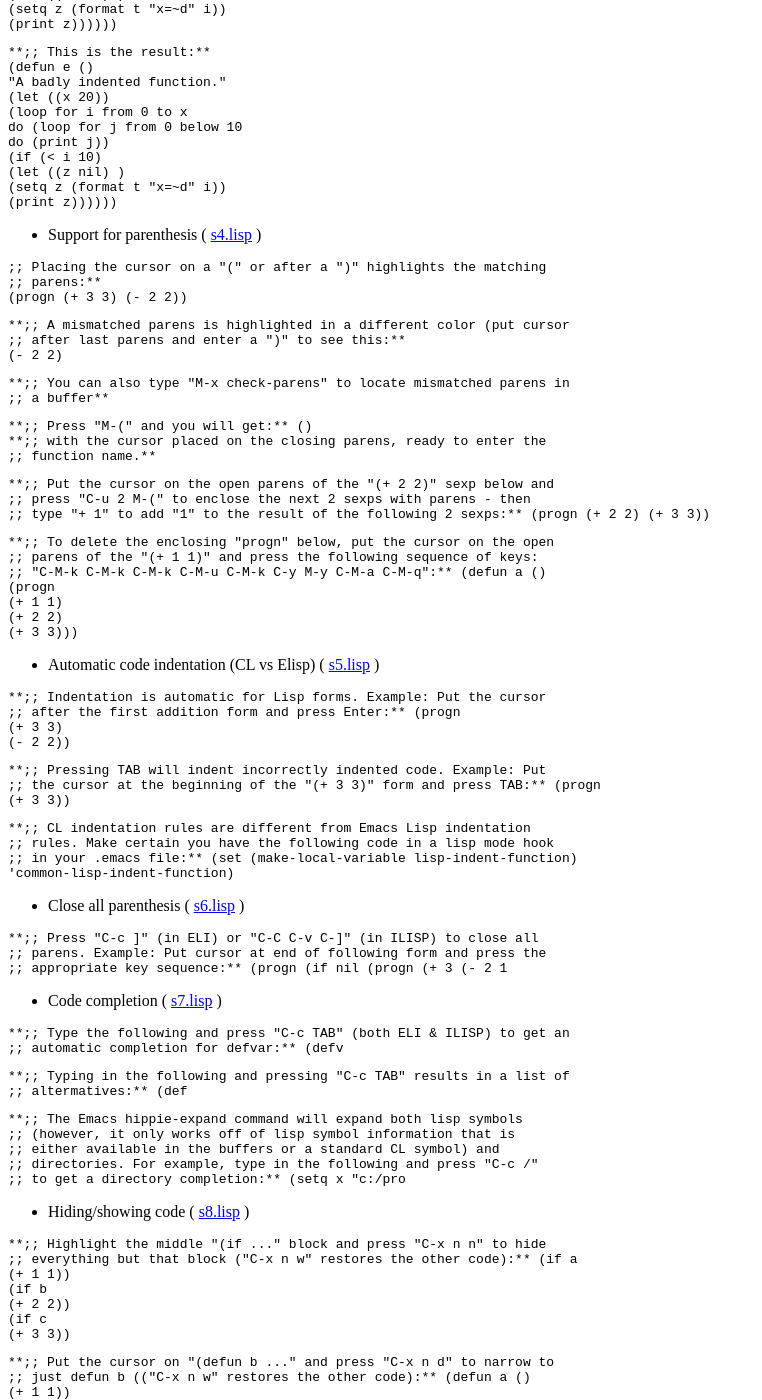
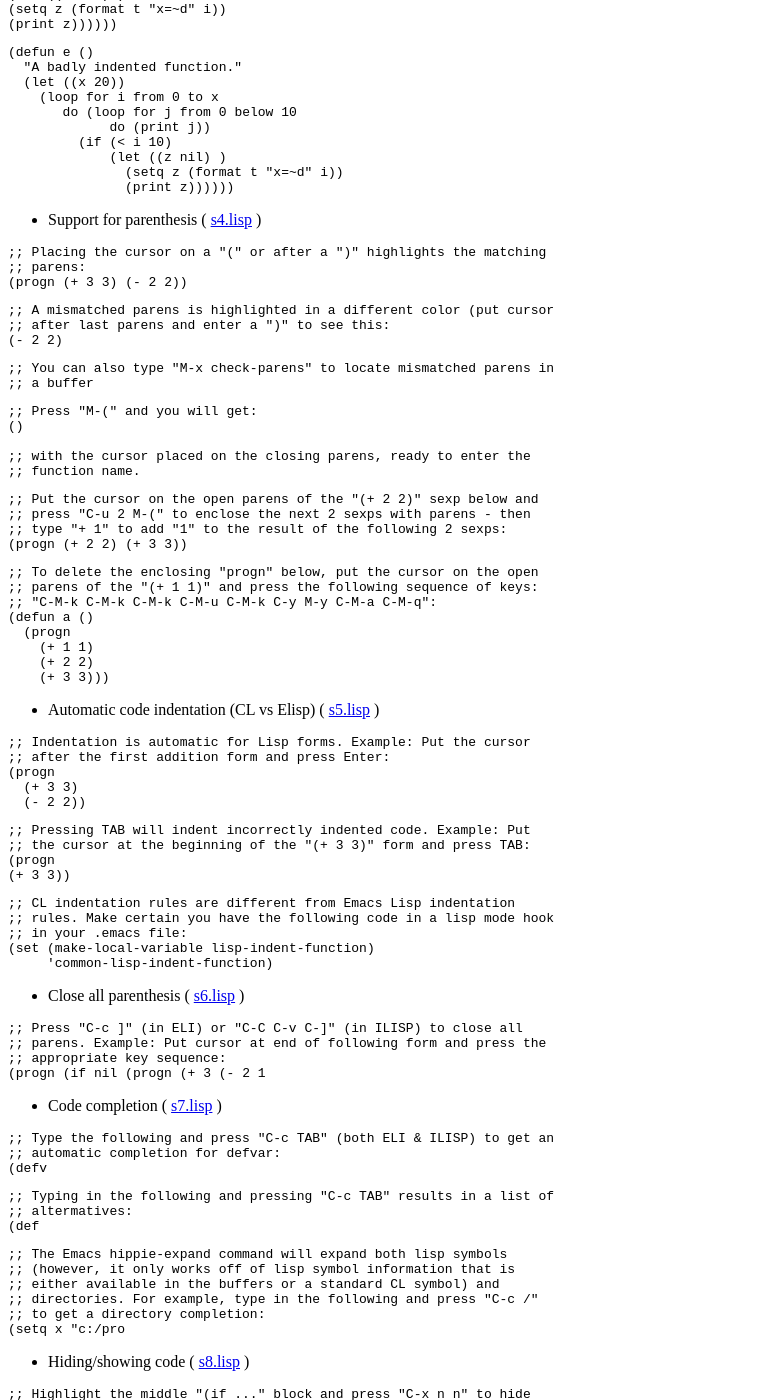
Before and after one commit to LispCookbook/cl-cookbook, a Jekyll site: the page built from emacs-ide.md, in a window 1280 px wide and 1400 px high, scrolled down 3224 px. Shown: the whole window, without its empty margins (0-762 px from the left). Built offline with Jekyll 4.4.1, drawn with Linux system fonts in a browser that asks for light colours; some of the changed text lies outside the part shown.

Commit message:
indentation and formatting of codeblocks

```diff
--- a/emacs-ide.md
+++ b/emacs-ide.md
@@ -160,7 +160,7 @@ This page is meant to provide an introduction to using Emacs as a Lisp IDE. The
 *   Forward/Backward/Up/Down movement and selection by s-expressions ( [s1.lisp](s1.lisp) )
 
 ~~~lisp
-**;; Put the cursor on the open parens of "(defvar.." and press "C-M-f"
+;; Put the cursor on the open parens of "(defvar.." and press "C-M-f"
 ;; and "C-M-b" a few times to see how you move in units of sexps. Put
 ;; the cursor on the second additon in the "(progn" statement and
 ;; press "C-M-t" to swap the first addition sexp and the second
@@ -168,50 +168,50 @@ This page is meant to provide an introduction to using Emacs as a Lisp IDE. The
 ;; press "C-M-@" to highlight the entire sexp. Then press "C-M-u" to
 ;; expand the selection "upwards" to the enclosing "(let". Pressing
 ;; "C-M-d" moves to the next enclosed sexp or (if you are at the
-;; beginning of a line) to the enclosed sexp on the line:**
+;; beginning of a line) to the enclosed sexp on the line:
 
 (defvar a "a variable")
 
 (defun b ()
-"a function"
-(+ 2 2))
+  "a function"
+  (+ 2 2))
 
 (defun c ()
-"another function"
-(let ((x 42))
-(+ x
-(+ 2 2)
-(+ 3 3)
-(+ 4 4))))
+  "another function"
+  (let ((x 42))
+    (+ x
+       (+ 2 2)
+       (+ 3 3)
+       (+ 4 4))))
 
 (progn
-(+ 1 1)
-(+ 2 2)
-(+ 3 3))
+  (+ 1 1)
+  (+ 2 2)
+  (+ 3 3))
 ~~~
 
 *   Deleting s-expressions ( [s2.lisp](s2.lisp) )
 
 ~~~lisp
-**;; Put the cursor on the open parens of "(progn .." and press "C-M-k"
+;; Put the cursor on the open parens of "(progn .." and press "C-M-k"
 ;; to delete it. Then press "C-M-backspace" to delete the sexp before
 ;; the cursor:**
 (defun d ()
-(if t
-(+ 3 3)
-(progn
-(+ 1 1)
-(if t
-(+ 2 2)
-(+ 3 3)))
-(+ 4 4)))
+  (if t
+      (+ 3 3)
+      (progn
+        (+ 1 1)
+        (if t
+            (+ 2 2)
+            (+ 3 3)))
+            (+ 4 4)))
 ~~~
 
 *   Indenting s-expressions ( [s3.lisp](s3.lisp) )
 
 ~~~lisp
-**;; Put the cursor on the open parens of "(defun ..." and press "C-M-q"
-;; to indent the code:**
+;; Put the cursor on the open parens of "(defun ..." and press "C-M-q"
+;; to indent the code:
 (defun e ()
 "A badly indented function."
 (let ((x 20))
@@ -225,163 +225,179 @@ do (print j))
 ~~~
 
 ~~~lisp
-**;; This is the result:**
 (defun e ()
-"A badly indented function."
-(let ((x 20))
-(loop for i from 0 to x
-do (loop for j from 0 below 10
-do (print j))
-(if (< i 10)
-(let ((z nil) )
-(setq z (format t "x=~d" i))
-(print z))))))
+  "A badly indented function."
+  (let ((x 20))
+    (loop for i from 0 to x
+       do (loop for j from 0 below 10
+             do (print j))
+         (if (< i 10)
+             (let ((z nil) )
+               (setq z (format t "x=~d" i))
+               (print z))))))
 ~~~
 
 *   Support for parenthesis ( [s4.lisp](s4.lisp) )
 
-~~~lisp**
+~~~lisp
 ;; Placing the cursor on a "(" or after a ")" highlights the matching
-;; parens:**
+;; parens:
 (progn (+ 3 3) (- 2 2))
 ~~~
 
 ~~~lisp
-**;; A mismatched parens is highlighted in a different color (put cursor
-;; after last parens and enter a ")" to see this:**
+;; A mismatched parens is highlighted in a different color (put cursor
+;; after last parens and enter a ")" to see this:
 (- 2 2)
 ~~~
 
 ~~~lisp
-**;; You can also type "M-x check-parens" to locate mismatched parens in
-;; a buffer**
+;; You can also type "M-x check-parens" to locate mismatched parens in
+;; a buffer
 ~~~
 
 ~~~lisp
-**;; Press "M-(" and you will get:** ()
-**;; with the cursor placed on the closing parens, ready to enter the
-;; function name.**
+;; Press "M-(" and you will get:
+()
+
+;; with the cursor placed on the closing parens, ready to enter the
+;; function name.
 ~~~
 
 ~~~lisp
-**;; Put the cursor on the open parens of the "(+ 2 2)" sexp below and
+;; Put the cursor on the open parens of the "(+ 2 2)" sexp below and
 ;; press "C-u 2 M-(" to enclose the next 2 sexps with parens - then
-;; type "+ 1" to add "1" to the result of the following 2 sexps:** (progn (+ 2 2) (+ 3 3))
+;; type "+ 1" to add "1" to the result of the following 2 sexps:
+(progn (+ 2 2) (+ 3 3))
 ~~~
 
+
 ~~~lisp
-**;; To delete the enclosing "progn" below, put the cursor on the open
+;; To delete the enclosing "progn" below, put the cursor on the open
 ;; parens of the "(+ 1 1)" and press the following sequence of keys:
-;; "C-M-k C-M-k C-M-k C-M-u C-M-k C-y M-y C-M-a C-M-q":** (defun a ()
-(progn
-(+ 1 1)
-(+ 2 2)
-(+ 3 3)))
+;; "C-M-k C-M-k C-M-k C-M-u C-M-k C-y M-y C-M-a C-M-q":
+(defun a ()
+  (progn
+    (+ 1 1)
+    (+ 2 2)
+    (+ 3 3)))
 ~~~
 
 *   Automatic code indentation (CL vs Elisp) ( [s5.lisp](s5.lisp) )
 
 ~~~lisp
-**;; Indentation is automatic for Lisp forms. Example: Put the cursor
-;; after the first addition form and press Enter:** (progn
-(+ 3 3)
-(- 2 2))
+;; Indentation is automatic for Lisp forms. Example: Put the cursor
+;; after the first addition form and press Enter:
+(progn
+  (+ 3 3)
+  (- 2 2))
 ~~~
 
 ~~~lisp
-**;; Pressing TAB will indent incorrectly indented code. Example: Put
-;; the cursor at the beginning of the "(+ 3 3)" form and press TAB:** (progn
+;; Pressing TAB will indent incorrectly indented code. Example: Put
+;; the cursor at the beginning of the "(+ 3 3)" form and press TAB:
+(progn
 (+ 3 3))
 ~~~
 
 ~~~lisp
-**;; CL indentation rules are different from Emacs Lisp indentation
+;; CL indentation rules are different from Emacs Lisp indentation
 ;; rules. Make certain you have the following code in a lisp mode hook
-;; in your .emacs file:** (set (make-local-variable lisp-indent-function)
-'common-lisp-indent-function)
+;; in your .emacs file:
+(set (make-local-variable lisp-indent-function)
+     'common-lisp-indent-function)
 ~~~
 
 *   Close all parenthesis ( [s6.lisp](s6.lisp) )
 
 ~~~lisp
-**;; Press "C-c ]" (in ELI) or "C-C C-v C-]" (in ILISP) to close all
+;; Press "C-c ]" (in ELI) or "C-C C-v C-]" (in ILISP) to close all
 ;; parens. Example: Put cursor at end of following form and press the
-;; appropriate key sequence:** (progn (if nil (progn (+ 3 (- 2 1
+;; appropriate key sequence:
+(progn (if nil (progn (+ 3 (- 2 1
 ~~~
 
 *   Code completion ( [s7.lisp](s7.lisp) )
 
 ~~~lisp
-**;; Type the following and press "C-c TAB" (both ELI & ILISP) to get an
-;; automatic completion for defvar:** (defv
+;; Type the following and press "C-c TAB" (both ELI & ILISP) to get an
+;; automatic completion for defvar:
+(defv
 ~~~
 
 ~~~lisp
-**;; Typing in the following and pressing "C-c TAB" results in a list of
-;; altermatives:** (def
+;; Typing in the following and pressing "C-c TAB" results in a list of
+;; altermatives:
+(def
 ~~~
 
 ~~~lisp
-**;; The Emacs hippie-expand command will expand both lisp symbols
+;; The Emacs hippie-expand command will expand both lisp symbols
 ;; (however, it only works off of lisp symbol information that is
 ;; either available in the buffers or a standard CL symbol) and
 ;; directories. For example, type in the following and press "C-c /"
-;; to get a directory completion:** (setq x "c:/pro
+;; to get a directory completion:
+(setq x "c:/pro
 ~~~
 
 *   Hiding/showing code ( [s8.lisp](s8.lisp) )
 
 ~~~lisp
-**;; Highlight the middle "(if ..." block and press "C-x n n" to hide
-;; everything but that block ("C-x n w" restores the other code):** (if a
-(+ 1 1))
+;; Highlight the middle "(if ..." block and press "C-x n n" to hide
+;; everything but that block ("C-x n w" restores the other code):
+(if a
+    (+ 1 1))
 (if b
-(+ 2 2))
+    (+ 2 2))
 (if c
-(+ 3 3))
+    (+ 3 3))
 ~~~
 
 ~~~lisp
-**;; Put the cursor on "(defun b ..." and press "C-x n d" to narrow to
-;; just defun b (("C-x n w" restores the other code):** (defun a ()
-(+ 1 1))
+;; Put the cursor on "(defun b ..." and press "C-x n d" to narrow to
+;; just defun b (("C-x n w" restores the other code):
+(defun a ()
+  (+ 1 1))
 
 (defun b ()
-(+ 2 2))
+  (+ 2 2))
 
 (defun c ()
-(+ 3 3))
+  (+ 3 3))
 ~~~
 
 *   Comments ( [s9.lisp](s9.lisp) )
 
 ~~~lisp
-**;; Put the cursor on the following sexp and press "M-;" to get a
-;; code line comment (right-hand comment):** (setq x 1)
+;; Put the cursor on the following sexp and press "M-;" to get a
+;; code line comment (right-hand comment):
+(setq x 1)
 ~~~
 
 ~~~lisp
-**;; Highlight the 2nd & 3rd lines and press "M-;" to comment out those
+;; Highlight the 2nd & 3rd lines and press "M-;" to comment out those
 ;; lines (highlighting them a 2nd time and pressing "M-;" removes the
-;; comment):** (+ 1 1)
+;; comment):
+(+ 1 1)
 (+ 2 2)
 (+ 3 3)
 ~~~
 
 ~~~lisp
-**;; Using Paul Foley's comment functions allows you to selectively
+;; Using Paul Foley's comment functions allows you to selectively
 ;; comment out embedded sexps. Example: Put the cursor on the "(+ 4
 ;; 4)" sexp and press "C-c ;" to comment out that sexp. Pressing "C-c
 ;; ;" comments out the enclosing sexp (and on upwards). Pressing "C-c
-;; :" removes the comment:** (+ 1 (+ 2 (+ 3 (+ 4 4))))
+;; :" removes the comment:
+(+ 1 (+ 2 (+ 3 (+ 4 4))))
 ~~~
 
 ~~~lisp
-**;; Emacs knows how to wrap comment text intelligently. For example, this comment line spans
+;; Emacs knows how to wrap comment text intelligently. For example, this comment line spans
 ;; muliple lines but is not aligned consitently
 ;; with the rest of the comments/code in the file (everything else
 ;; ends at
-;; column 68\. Pressing "M-q" adjusts the comments appropriately.**
+;; column 68\. Pressing "M-q" adjusts the comments appropriately.
 ~~~
 
 
@@ -397,7 +413,7 @@ do (print j))
 *   Example code ( [s11.lisp](s11.lisp) )
 
 ~~~lisp
-**;; Compile the entire buffer by pressing "C-c C-b" (ELI) or "C-c C-k
+;; Compile the entire buffer by pressing "C-c C-b" (ELI) or "C-c C-k
 ;; C-b" (ILISP).
 
 ;; Compile a region by selecting the first 2 forms in test-all and
@@ -428,20 +444,20 @@ do (print j))
 ;; parenthesis for the defun/top-level commands.  Press "C-c d" (ELI)
 ;; or "C-c C-j C-j" (ILISP).** (defun test (n)
 (loop for i from 0 below n
-do (print i)))
+   do (print i)))
 
 (defun test-format ()
-(format t "This is a test.~%"))
+  (format t "This is a test.~%"))
 
 (defun test-format-loop (n)
-(loop for i from 0 below n
-do (test-format)
-(sleep 1)))
+  (loop for i from 0 below n
+     do (test-format)
+       (sleep 1)))
 
 (defun test-all ()
-(test 5)
-(test-format)
-(test-format-loop 5))
+  (test 5)
+  (test-format)
+  (test-format-loop 5))
 ~~~
 
 
@@ -452,7 +468,7 @@ do (test-format)
 * Standard Emacs text search (isearch forward/backward, regexp searches, search/replace) ( [s12.lisp](s12.lisp) )
 
 ~~~lisp
-**;; "C-s" does an incremental search forward (e.g. - as each key is
+;; "C-s" does an incremental search forward (e.g. - as each key is
 ;; the search string is entered, the source file is searched for the
 ;; first match. This can make finding specific text much quicker as
 ;; you only need to type in the unique characters. Repeat searches
@@ -468,76 +484,80 @@ do (test-format)
 ;; and backward respectively)
 
 ;; "M-%" does a search/replace while "C-M-%" does a regular
-;; expression search/replace**
+;; expression search/replace
 ~~~
 
 *   Finding occurances (occur, grep) ( [s13.lisp](s13.lisp) )
 
-~~~lisp**
+~~~lisp
 ;; Use the Emacs "occur" function to find all occurances of a string
 ;; (or regexp) in a buffer. Example: Enter "M-x occur" and enter the
 ;; string "defun" to get a list of all the occurances of the
-;; characters "defun" in the current buffer.** (defvar aa "a" "a variable")
+;; characters "defun" in the current buffer.
+
+(defvar aa "a" "a variable")
 
 (defun b ()
-"a function"
-(+ 2 2))
+  "a function"
+  (+ 2 2))
 
 (defun c ()
-"another function"
-(+ 3 3))
+  "another function"
+  (+ 3 3))
 
 (defmacro d (x)
-"a macro"
-`(list ,x))
+  "a macro"
+  `(list ,x))
 ~~~
 
 ~~~lisp
-**;; Use the Emacs "grep" function to find all occurances of a string
+;; Use the Emacs "grep" function to find all occurances of a string
 ;; (or regexp) in a multiple files. Example: Enter "M-x grep" and
 ;; enter the string "defun *.lisp" to get a list of all the function
-;; definitions in lisp files in the current directory.**
+;; definitions in lisp files in the current directory.
 ~~~
 
 *   Lisp symbols in current source (imenu) ( [s14.lisp](s14.lisp) )
 
 ~~~lisp
-**;; Open a lisp source file and press the middle mouse button for a
+;; Open a lisp source file and press the middle mouse button for a
 ;; pop-up window listing all variables and functions in the lisp
-;; source file.**
+;; source file.
 ~~~
 
 *   Lisp symbols using Lisp ( [s15.lisp](s15.lisp) )
 
 ~~~lisp
-**;; Use the source location maintained by the CL implementation to
+;; Use the source location maintained by the CL implementation to
 ;; locate source definitions.  First load this file and the s13.lisp
 ;; file.  Then put the cursor on the "aa" variable in the following
 ;; form and press "C-c ."  (ELI) or "M-." (ILISP) to locate the
-;; definition.** (setq x aa)
+;; definition.
+(setq x aa)
 ~~~
 
 *   Lisp symbols in multiple source files (etags) ( [s16.lisp](s16.lisp) )
 
 ~~~lisp
-**;; Enter "M-x shell" to bring up a shell window in the current
+;; Enter "M-x shell" to bring up a shell window in the current
 ;; directory. Then run "etags *.lisp" to create a TAG file containing
 ;; all symbols in lisp files in the current directory. Then run "etags
 ;; -a subdir/*.lisp" to add to the TAG file symbols from all lisp
 ;; files in another directory. Locate the definition of the "aa"
 ;; variable is the s13.lisp file by putting the cursor on the "aa" in
-;; the following form and pressing "M-.".** (setq x aa)
+;; the following form and pressing "M-.".
+(setq x aa)
 ~~~
 
 *   Lisp symbols using [ECB](http://ecb.sourceforge.net/) ( [s17.lisp](s17.lisp) )
 
 ~~~lisp
-**;; Press "M-x ecb-activate" to start up ECB. Load a lisp file by
+;; Press "M-x ecb-activate" to start up ECB. Load a lisp file by
 ;; pressing the middle mouse button (or the Enter key) on any file
 ;; name in the ECB mini-window. Pressing the middle mouse button (or
 ;; the Enter key) on any definition in the ECB symbol mini-window
 ;; takes you to that definition. Press "C-F7" to toggle between full
-;; screen and ECB views.**
+;; screen and ECB views.
 ~~~
 
 
@@ -548,21 +568,22 @@ do (test-format)
 *   Argument lists ( [s18.lisp](s18.lisp) )
 
 ~~~lisp
-**;; For ILISP/ELI, type in "(set" and press SPACE to get the arglist in
+;; For ILISP/ELI, type in "(set" and press SPACE to get the arglist in
 ;; the minibuffer.  For ILISP, type in "(set" and press "C-c C-q C-a"
 ;; to get the arglist in the listener buffer.  For ILISP, type in
 ;; "(set " and press "C-u C-c C-q C-a" to get the arguments for "set"
-;; pasted into the current buffer.** ~~~
+;; pasted into the current buffer.
+~~~
 
 *   Documentation ( [s19.lisp](s19.lisp) )
 
 ~~~lisp
-**;; Enter and evaluate the following definitions, then put the cursor
+;; Enter and evaluate the following definitions, then put the cursor
 ;; on "(xx)" and press "C-c C-f" (ELI) or "C-c C-q C-o" (ILISP) to get
-;; the function documentation.**
+;; the function documentation.
 (defun xx ()
-"A do-nothing function"
-nil)
+  "A do-nothing function"
+  nil)
 
 (setf (documentation 'xx 'function) "A function that does nil.")
 
@@ -572,11 +593,12 @@ nil)
 *   Describe ( [s20.lisp](s20.lisp) )
 
 ~~~lisp
-**;; Enter and evaluate the following definitions, then put the cursor
+;; Enter and evaluate the following definitions, then put the cursor
 ;; on "(xx)" and press "C-c C-q C-d" (ILISP) to get a description of
-;; the function.** (defun xx ()
-"A do-nothing function"
-nil)
+;; the function.
+(defun xx ()
+  "A do-nothing function"
+  nil)
 
 (setf (documentation 'xx 'function) "A function that does nil.")
 
@@ -586,12 +608,13 @@ nil)
 *   Inspect ( [s21.lisp](s21.lisp) )
 
 ~~~lisp
-**;; Enter and evaluate the following definitions, then put the cursor
+;; Enter and evaluate the following definitions, then put the cursor
 ;; on "(xx)" and press "C-c C-q C-i" (ILISP) to execute "inspect" on
 ;; the "xx" function. Entering ":h" gives a list of help commands and
-;; ":q" exits "inspect".** (defun xx ()
-"A do-nothing function"
-nil)
+;; ":q" exits "inspect".
+(defun xx ()
+  "A do-nothing function"
+  nil)
 
 (setf (documentation 'xx 'function) "A function that does nil.")
 
@@ -601,12 +624,13 @@ nil)
 *   Macroexpand ( [s22.lisp](s22.lisp) )
 
 ~~~lisp
-**;; Enter the following function definition, then put the cursor on the
+;; Enter the following function definition, then put the cursor on the
 ;; open parens of "(defun ..." and press "C-c RET" (ELI) or "C-c C-b
 ;; k" (ILISP) to get a macroexpand-1\. Then press "C-c (" (ELI) or "C-c
-;; C-b C-k" (ILISP) to get a recursive macroexpansion.** (defun test (n)
-(loop for i from 0 below n
-do (print i)))
+;; C-b C-k" (ILISP) to get a recursive macroexpansion.
+(defun test (n)
+  (loop for i from 0 below n
+     do (print i)))
 ~~~
 
 
@@ -620,14 +644,15 @@ do (print i)))
 *   Example code ( [s23.lisp](s23.lisp) )
 
 ~~~lisp
-**;; Put the cursor on the "(format" below and press "F1" to get the
+;; Put the cursor on the "(format" below and press "F1" to get the
 ;; Hyperspec page for "format". Put the cursor on the "d" in the
 ;; format string and press "C-u F1" to get the Hyperspec page
-;; describing the "Tilde D: Decimal" format character.** (format t "One = ~d" 1)
+;; describing the "Tilde D: Decimal" format character.
+(format t "One = ~d" 1)
 ~~~
 
 ~~~lisp
-**;; Note: Depending on the documentation packages that have been
+;; Note: Depending on the documentation packages that have been
 ;; loaded, and the browser that you wish to use, the following keys
 ;; may be used:
 ;;            Default    W3
@@ -636,7 +661,7 @@ do (print i)))
 ;; Hyperspec    F1      S-F1    C-u F1      C-u S-F1
 ;; CLtL2       M-F1    M-S-F1
 ;; ACL docs    C-F1    C-S-F1
-;; Info docs                                           C-M-F1**
+;; Info docs                                           C-M-F1
 ~~~
 
 
@@ -647,14 +672,15 @@ do (print i)))
 *   Lisp Listener ( [s24.lisp](s24.lisp) )
 
 ~~~lisp
-**;; With the cursor on the "let", press "C-c x" (ELI or ILISP) to
-;; evaluate a lisp form by copying it into the listener.** (let ((n 20))
-(loop for i from 0 below n
-do (print i)))
+;; With the cursor on the "let", press "C-c x" (ELI or ILISP) to
+;; evaluate a lisp form by copying it into the listener.
+(let ((n 20))
+  (loop for i from 0 below n
+     do (print i)))
 ~~~
 
 ~~~lisp
-**;; In ILISP, most of the eval & compile functions have an "and go"
+;; In ILISP, most of the eval & compile functions have an "and go"
 ;; equivalent that transfers the focus to the listener after
 ;; execution. Their key bindings are the same as the normal
 ;; eval/compile functions except that the final key does not have a
@@ -672,10 +698,10 @@ do (print i)))
 *   Comparing versions of code ( [s10.lisp](s10.lisp) , [s10a.lisp](s10a.lisp) , [s10b.lisp](s10b.lisp) )
 
 ~~~lisp
-**;; Start the ediff utility by entering "M-x ediff". Enter s10a.lisp as
+;; Start the ediff utility by entering "M-x ediff". Enter s10a.lisp as
 ;; the first file name and s10b.lisp as the second file name. Press
 ;; the space bar to step through the changes. When finished, press "q"
-;; to exit.**
+;; to exit.
 ~~~
 
 
```
Also changed, not shown: 6 other files.
